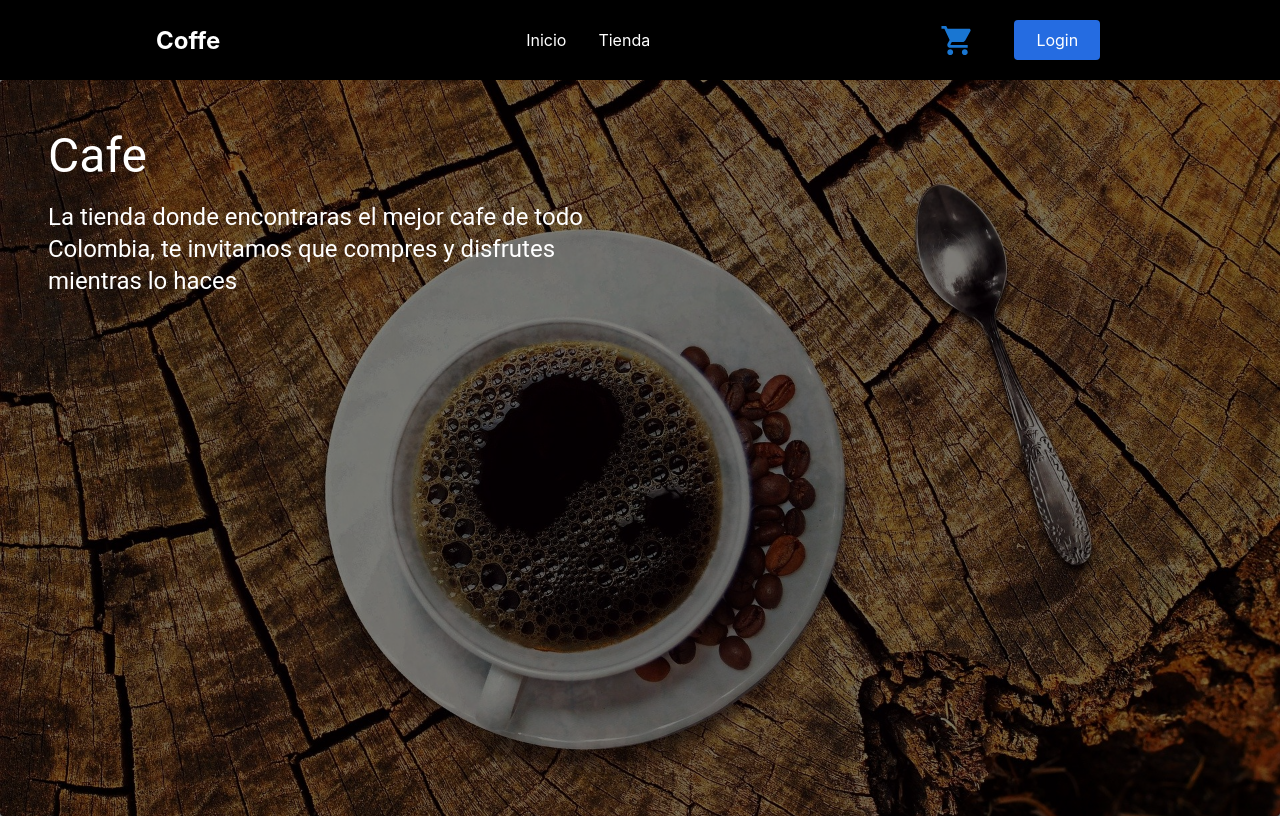
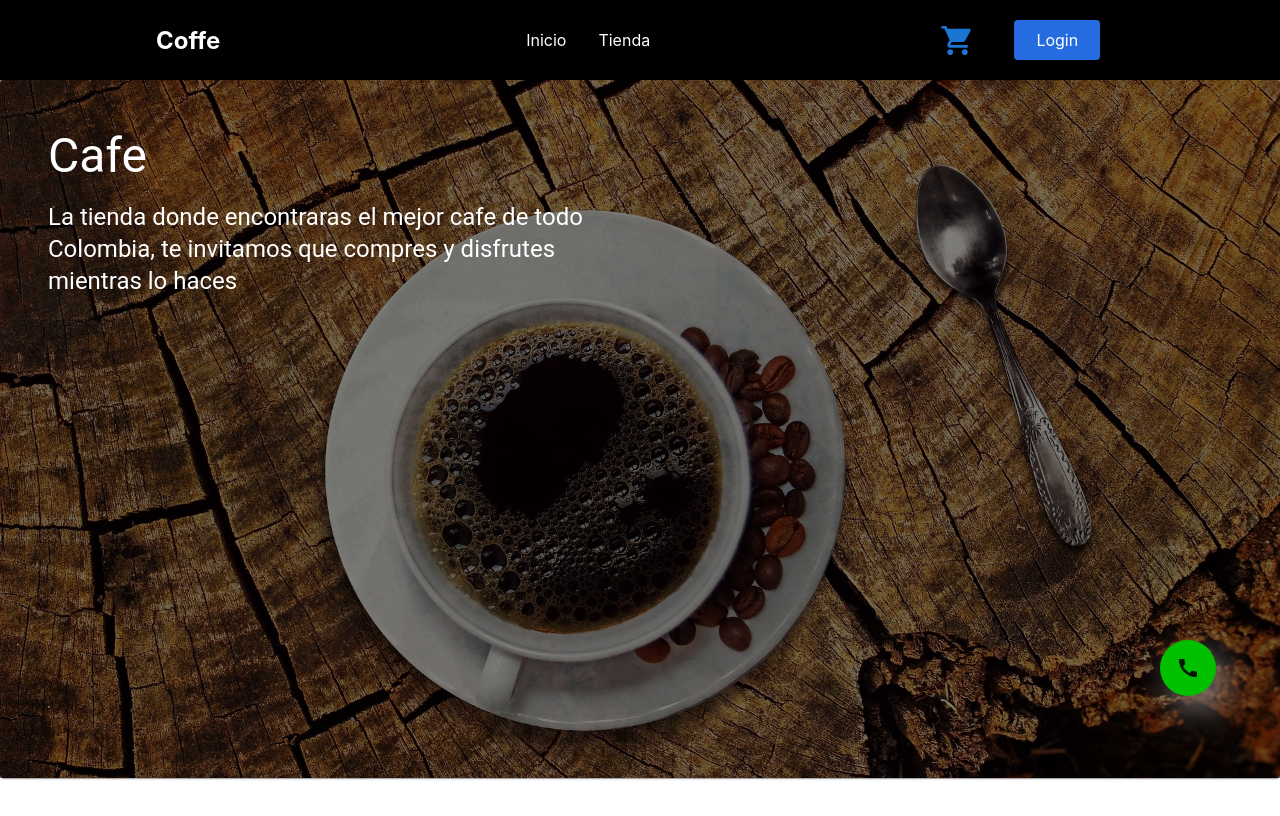
Before and after one commit to cardacar/operativos-front, a React (Create React App) app: page / in a window 1280 px wide. Built offline with nearby package versions, Linux system fonts and the light colour scheme.

Commit message:
Boton flotante de whatsapp

```diff
--- a/src/App.js
+++ b/src/App.js
@@ -1,42 +1,65 @@
-import './App.css';
-import NavBar from './Components/NavBar/NavBar'
-import {Route, Switch} from 'react-router-dom'
-import Home from './Pages/Home';
-import ProductGrid from './Components/ProductGrid/ProductGrid'
-import CheckoutPage from './Components/CheckoutPage/CheckoutPage'
-import Checkout from './Pages/CheckoutPage/Checkout'
-import AdminPage from './Pages/AdminPage'
-import SignIn from './Pages/SignIn';
-import { useEffect } from 'react';
-import {useStateValue} from './StateProvider';
-import {actionTypes} from './reducer'
+import "./App.css";
+import NavBar from "./Components/NavBar/NavBar";
+import { Route, Switch } from "react-router-dom";
+import Home from "./Pages/Home";
+import ProductGrid from "./Components/ProductGrid/ProductGrid";
+import CheckoutPage from "./Components/CheckoutPage/CheckoutPage";
+import Checkout from "./Pages/CheckoutPage/Checkout";
+import AdminPage from "./Pages/AdminPage";
+import SignIn from "./Pages/SignIn";
+import { useEffect } from "react";
+import { useStateValue } from "./StateProvider";
+import { actionTypes } from "./reducer";
+import Fab from "@mui/material/Fab";
+import CallIcon from "@mui/icons-material/Call";
+import Link from '@mui/material/Link';
 
 function App() {
   // eslint-disable-next-line no-unused-vars
-  const [{basket, user}, dispatch] = useStateValue();
+  const [{ basket, user }, dispatch] = useStateValue();
 
   useEffect(() => {
-    const token = window.localStorage.getItem('token');
-    if(token && token!==''){
+    const token = window.localStorage.getItem("token");
+    if (token && token !== "") {
       dispatch({
         type: actionTypes.SET_USER,
-        user: token.substring(0,4)
-      })
+        user: token.substring(0, 4),
+      });
     }
-  }, [dispatch, user])
+  }, [dispatch, user]);
 
   return (
     <div className="App">
-      <NavBar/>
+      <NavBar />
+
       <Switch>
-        <Route path="/" exact component={Home}/>
-        <Route path="/home" exact component={Home}/>
-        <Route path="/products" exact component={ProductGrid}/>
-        <Route path="/checkout" exact component={CheckoutPage}/>
-        <Route path="/Total" exact component={Checkout}/>
-        <Route path="/admin" exact component={AdminPage}/>
-        <Route path="/signin" exact component={SignIn}/>
+        <Route path="/" exact component={Home} />
+        <Route path="/home" exact component={Home} />
+        <Route path="/products" exact component={ProductGrid} />
+        <Route path="/checkout" exact component={CheckoutPage} />
+        <Route path="/Total" exact component={Checkout} />
+        <Route path="/admin" exact component={AdminPage} />
+        <Route path="/signin" exact component={SignIn} />
       </Switch>
+      <Link href="https://wa.link/ty1x5p">
+
+      <Fab
+        aria-label="add"
+        sx={{
+          backgroundColor: "#00c000",
+          position: "fixed",
+          top: "80%",
+          right: "5%",
+          webkitBoxShadow: "11px 14px 34px 2px rgba(153,153,153,0.71)",
+          boxShadow: "11px 14px 34px 2px rgba(153,153,153,0.71)",
+        }}
+        onClick={() => {
+          console.log("click");
+        }}
+      >
+        <CallIcon />
+      </Fab>
+        </Link>
     </div>
   );
 }
--- a/src/Pages/Home.jsx
+++ b/src/Pages/Home.jsx
@@ -18,7 +18,7 @@ const Home = () => {
           backgroundRepeat: "no-repeat",
           backgroundPosition: "center",
           backgroundImage: `url(${coffeFondo})`,
-          height: "92vh",
+          height: "87.2vh",
         }}
       >
         <Box
```
Also changed, not shown: src/Components/Modals/EditProduct.jsx (deleted, +0 -11 lines).
